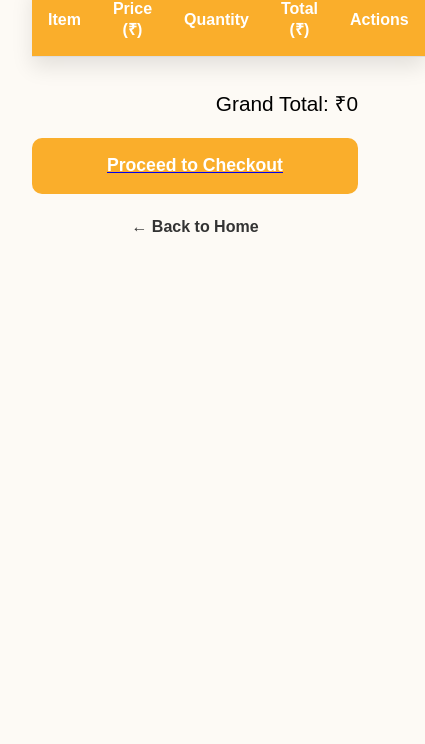
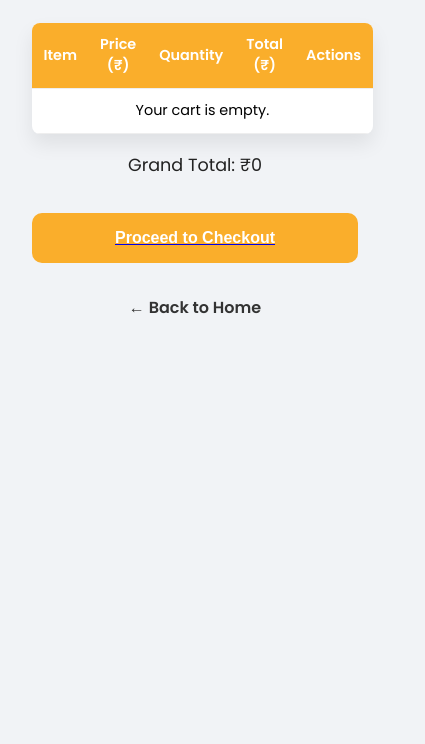
Before and after one commit to kRamu81/Foodeex_FoodDelivery, a plain HTML site: page cart.html in a window 390 px wide. Shown: the part 100-844 px from the top of the page, 425 px wide, since content can reach past the window. Drawn offline with Linux system fonts and the light colour scheme.

Commit message:
Update cart.html

```diff
--- a/cart.html
+++ b/cart.html
@@ -1,35 +1,48 @@
 <!DOCTYPE html>
 <html lang="en">
 <head>
-  <meta charset="UTF-8">
+  <meta charset="UTF-8" />
+  <meta name="viewport" content="width=device-width, initial-scale=1.0"/>
   <title>Your Cart - FoodieHub</title>
-  <link rel="stylesheet" href="style.css">
+  <link rel="stylesheet" href="https://fonts.googleapis.com/css2?family=Poppins:wght@400;600&display=swap">
   <style>
+    * {
+      box-sizing: border-box;
+    }
+
     body {
       font-family: 'Poppins', sans-serif;
       padding: 2em;
-      background-color: #fdfaf5;
+      background-color: #f1f3f6;
+      margin: 0;
     }
+
     h2 {
       text-align: center;
-      margin-bottom: 1em;
+      margin-bottom: 1.5em;
+      color: #333;
     }
+
     table {
       width: 100%;
       border-collapse: collapse;
-      margin-bottom: 2em;
       background-color: white;
-      box-shadow: 0 10px 20px rgba(0,0,0,0.1);
+      box-shadow: 0 10px 20px rgba(0,0,0,0.08);
+      border-radius: 8px;
+      overflow: hidden;
     }
+
     th, td {
       padding: 1em;
       text-align: center;
-      border-bottom: 1px solid #ddd;
+      border-bottom: 1px solid #eee;
     }
+
     th {
       background-color: #faae2b;
       color: white;
     }
+
     td button {
       padding: 0.3em 0.6em;
       margin: 0 3px;
@@ -37,14 +50,19 @@
       border-radius: 6px;
       cursor: pointer;
     }
+
     .increase { background-color: #4caf50; color: white; }
     .decrease { background-color: #f44336; color: white; }
-    .remove { background-color: #555; color: white; }
+    .remove   { background-color: #555; color: white; }
+
     .total {
       text-align: right;
       font-size: 1.3em;
-      margin-bottom: 1em;
+      margin-top: 1em;
+      margin-bottom: 2em;
+      color: #222;
     }
+
     .checkout-btn {
       display: block;
       width: 100%;
@@ -57,25 +75,41 @@
       border-radius: 10px;
       cursor: pointer;
     }
+
     .checkout-btn:hover {
       background-color: #e59600;
     }
+
     .back-home {
-      display: inline-block;
-      margin-top: 1.5em;
+      display: block;
       text-align: center;
+      margin-top: 2em;
       text-decoration: none;
       color: #333;
       font-weight: bold;
+    }
+
+    @media (max-width: 768px) {
+      td, th {
+        font-size: 0.9em;
+        padding: 0.8em;
+      }
+
+      .checkout-btn {
         font-size: 1em;
-      display: block;
+      }
+
+      .total {
+        font-size: 1.1em;
         text-align: center;
+      }
     }
   </style>
 </head>
 <body>
 
   <h2>Your Cart 🛒</h2>
+
   <table id="cartTable">
     <thead>
       <tr>
@@ -90,6 +124,7 @@
   </table>
 
   <div class="total" id="grandTotal">Grand Total: ₹0</div>
+
   <a href="checkout.html">
     <button class="checkout-btn">Proceed to Checkout</button>
   </a>
@@ -108,6 +143,12 @@
       tbody.innerHTML = "";
       let total = 0;
 
+      if (cart.length === 0) {
+        const emptyRow = document.createElement("tr");
+        emptyRow.innerHTML = `<td colspan="5">Your cart is empty.</td>`;
+        tbody.appendChild(emptyRow);
+      }
+
       cart.forEach((item, index) => {
         const itemTotal = item.quantity * item.price;
         total += itemTotal;
@@ -121,7 +162,7 @@
           <td>
             <button class="increase" onclick="changeQty(${index}, 1)">+</button>
             <button class="decrease" onclick="changeQty(${index}, -1)">-</button>
-          <button class="remove" onclick="removeItem(${index})">🗑️</button>
+            <button class="remove" onclick="removeItem(${index})">🗑</button>
           </td>
         `;
         tbody.appendChild(row);
@@ -129,11 +170,14 @@
 
       grandTotalEl.textContent = `Grand Total: ₹${total}`;
       localStorage.setItem(userKey, JSON.stringify(cart));
+      localStorage.setItem("totalAmount", total);
     }
 
     function changeQty(index, delta) {
       cart[index].quantity += delta;
-    if (cart[index].quantity <= 0) cart.splice(index, 1);
+      if (cart[index].quantity <= 0) {
+        cart.splice(index, 1);
+      }
       updateCartPage();
     }
 
@@ -145,6 +189,5 @@
     updateCartPage();
   </script>
 
-
 </body>
 </html>
```
Lines whose indentation alone changed are shown as unchanged.
